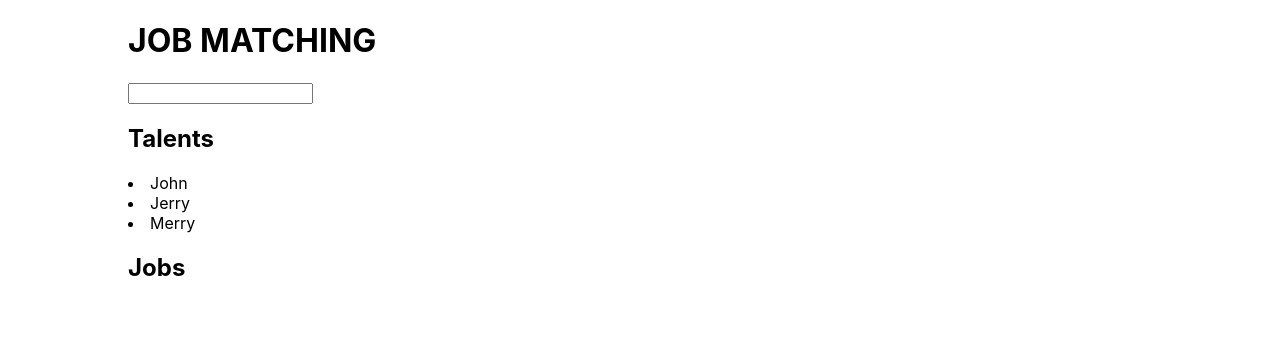
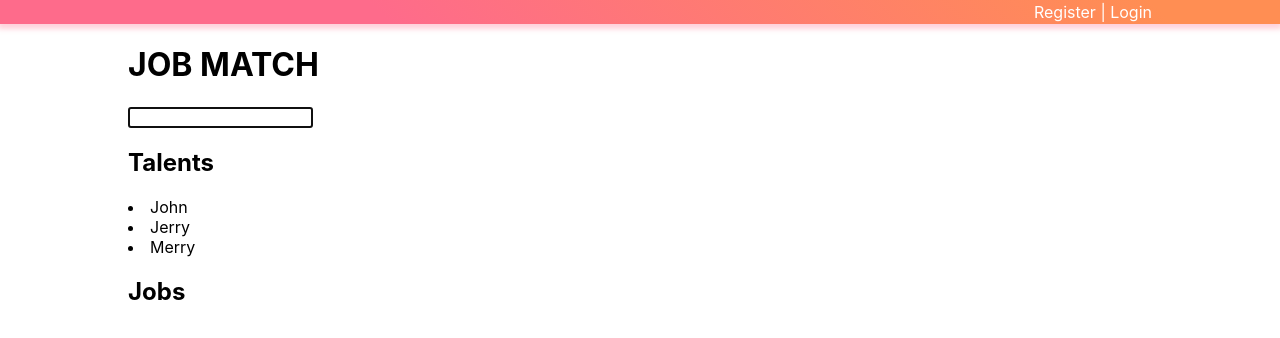
Before and after one commit to dotku/react-job-matching, a React (Create React App) app: page / in a window 1280 px wide. Shown: the top 338 px of the page. Built offline with nearby package versions, Linux system fonts and the light colour scheme.

Commit message:
add top bar

```diff
--- a/package.json
+++ b/package.json
@@ -3,6 +3,7 @@
   "version": "0.1.0",
   "private": true,
   "dependencies": {
+    "@material-ui/styles": "^4.0.0",
     "react": "^16.8.6",
     "react-dom": "^16.8.6",
     "react-redux": "^7.0.3",
--- a/src/App.css
+++ b/src/App.css
@@ -1,4 +1,4 @@
-.App {
+.App .main {
   width: 1024px;
   margin-left: auto;
   margin-right: auto;
--- a/src/App.js
+++ b/src/App.js
@@ -5,12 +5,10 @@ import logo from "./logo.svg";
 import "./App.css";
 import { Talents } from "./Talents";
 import { Jobs } from "./Jobs";
+import TopBar from "./components/common/TopBar";
 
 function SearchBar(props) {
-  return <input
-    value={props.phrase}
-    onChange={props.onChange}
-  />;
+  return <input {...props}/>;
 }
 
 function App() {
@@ -21,10 +19,17 @@ function App() {
   }
   return (
     <div className="App">
-      <h1>JOB MATCHING</h1>
-      <SearchBar value={phrase} onChange={handlePhraseChange}/>
-      <Talents phrase={phrase}/>
-      <Jobs />
+      <TopBar />
+      <div className="main">
+        <h1>JOB MATCH</h1>
+        <SearchBar
+          value={phrase} onChange={handlePhraseChange}
+          autoFocus={true}
+        />
+        <Talents phrase={phrase}/>
+        <Jobs />
+      </div>
+
     </div>
   );
 }
--- /dev/null
+++ b/src/components/common/TopBar.js
@@ -0,0 +1,19 @@
+import React from "react";
+import { makeStyles } from '@material-ui/styles';
+
+const useStyles = makeStyles({
+  root: {
+    background: 'linear-gradient(45deg, #FE6B8B 30%, #FF8E53 90%)',
+    border: 0,
+    boxShadow: '0 3px 5px 2px rgba(255, 105, 135, .3)',
+    color: 'white',
+    lineHeight: '24px',
+  },
+});
+
+export default function TopBar() {
+  const classes = useStyles();
+  return <div className={classes.root}>
+    <div className="main" style={{textAlign: "right"}}>Register | Login</div>
+  </div>
+}
```
Also changed, not shown: 1 other file (tests, documents, lock files or other folders).
